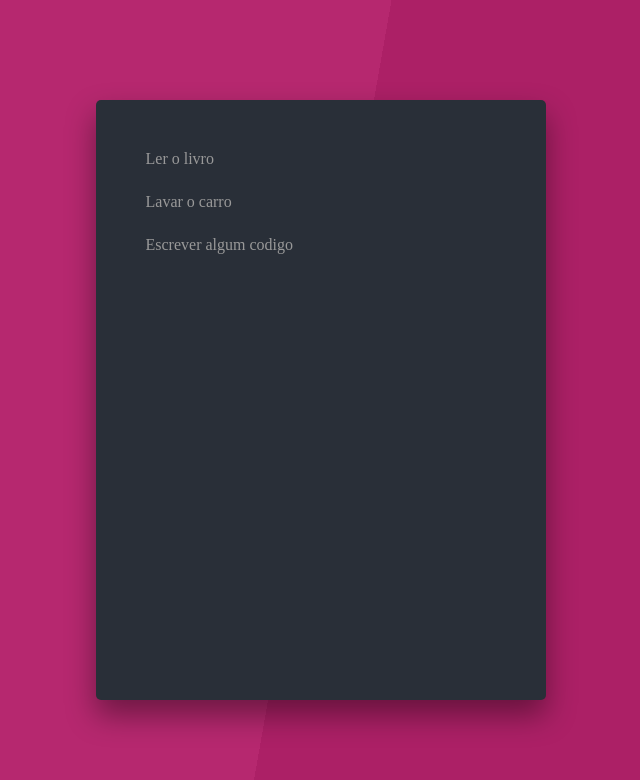
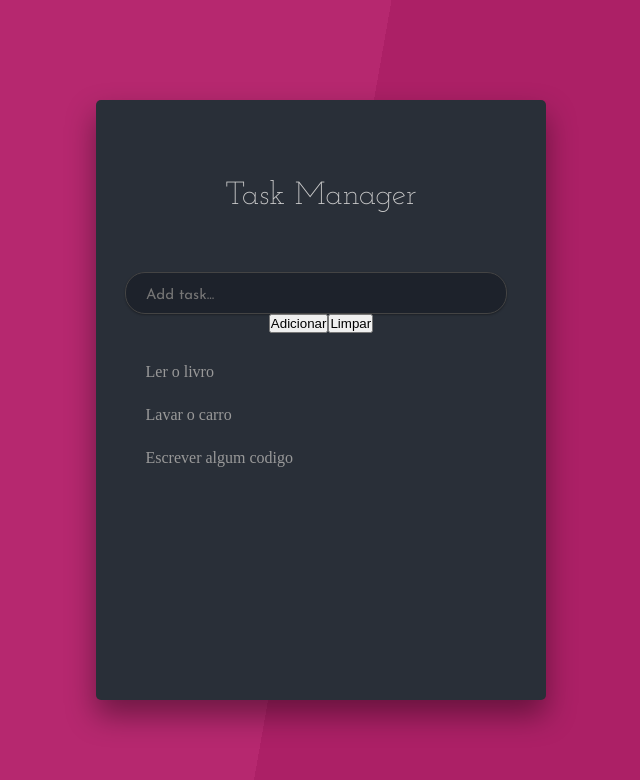
Before and after one commit to jeffers0ndg/task-manager, a React (Create React App) app: page / in a window 1280 px wide. Shown: the top 780 px of the page, without its empty margins (319-959 px from the left). Built offline with nearby package versions, Linux system fonts and the light colour scheme; the HTML template or start-up script is replaced by a standard one.

Commit message:
Componente input e botoes

```diff
--- a/src/components/App.js
+++ b/src/components/App.js
@@ -1,7 +1,8 @@
 import React from 'react';
 import TaskList from './TaskList';
+import TaskForm from './TaskForm';
+import Header from './Header';
 import TaskListContextProvider from '../context/TaskListContext';
-import Task from './Task';
 import '../App.css';
 
 const App = () => {
@@ -9,9 +10,10 @@ const App = () => {
         <TaskListContextProvider>
             <div className='container'>
                 <div className='app-wrapper'>
+                    <Header />
                     <div className='main'>
+                        <TaskForm />
                         <TaskList />
-
                     </div>
                 </div>
             </div>
--- /dev/null
+++ b/src/components/Header.js
@@ -0,0 +1,11 @@
+import React from 'react';
+
+const Header = () => {
+    return (
+        <div className='header'>
+            <h1>Task Manager</h1>
+        </div>
+    )
+}
+
+export default Header;
--- a/src/components/Task.js
+++ b/src/components/Task.js
@@ -13,7 +13,7 @@ const Task = ({ task }) => {
                 </button>
             </div>
         </li>
-    )
+     )
 }
 
 export default Task;
--- /dev/null
+++ b/src/components/TaskForm.js
@@ -0,0 +1,25 @@
+import React from 'react';
+
+const TraskForm = () => {
+    return (
+        <form className='form'>
+            <input type='text'
+                className='task-input'
+                placeholder='Add task...'
+                required
+            />
+            <div className='buttons'>
+                <button type='submit'
+                    className="bnt add-task-bnt">
+                    Adicionar
+                </button>
+                <button
+                    className='bnt clear-bnt'>
+                    Limpar
+                </button>
+            </div>
+        </form>
+    )
+}
+
+export default TraskForm;
```
